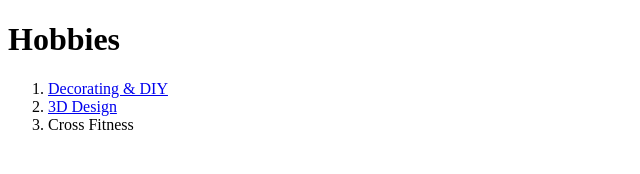
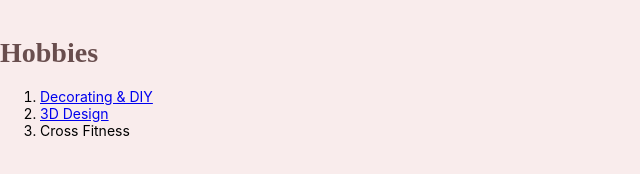
Before and after one commit to DhillBhatt/CV, a plain HTML site: page hobbies.html in a window 1280 px wide. Shown: the whole page, without its empty margins (0-640 px from the left). Drawn offline with Linux system fonts and the light colour scheme; files that its build step writes are made by us from their sources.

Commit message:
Add files via upload

```diff
--- a/hobbies.html
+++ b/hobbies.html
@@ -5,6 +5,8 @@
   <meta charset="utf-8">
   <meta name="description" content="Free Web tutorials">
   <title>Dhillon's Personal Site</title>
+  <link rel="stylesheet" href="CSS/style.css">
+
   <body>
     <h1>Hobbies</h1>
     <ol>
```
Also changed, not shown: contact.html (+3 -2 lines).
